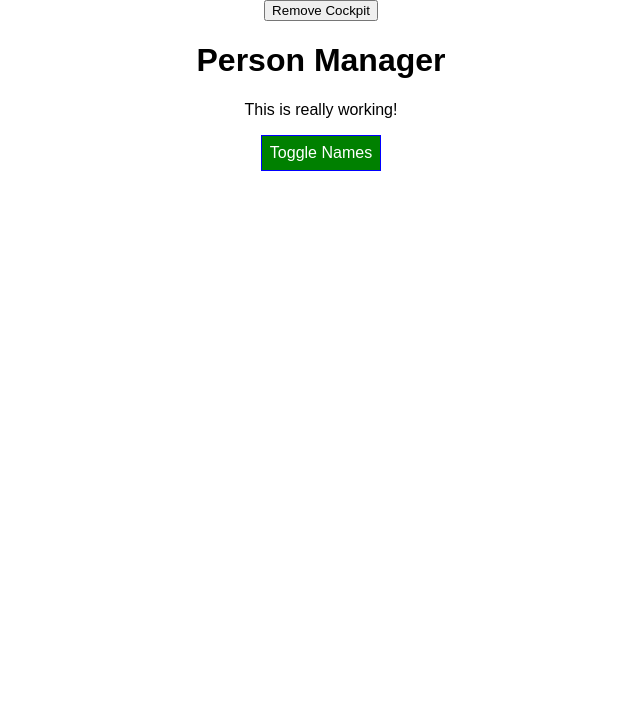
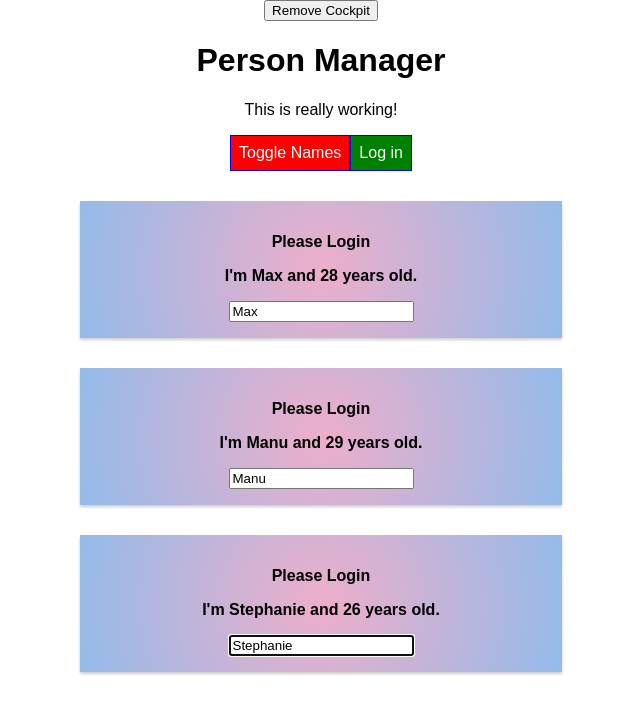
Before and after one commit to keerthinaik/react-complete-guide, a React app: page / in a window 1280 px wide. Shown: the top 714 px of the page, without its empty margins (319-959 px from the left). Built offline with nearby package versions, Linux system fonts and the light colour scheme.

Commit message:
created context based authentication

```diff
--- a/package.json
+++ b/package.json
@@ -31,6 +31,7 @@
     "postcss-flexbugs-fixes": "3.2.0",
     "postcss-loader": "2.0.8",
     "promise": "8.0.1",
+    "prop-types": "^15.7.2",
     "radium": "^0.26.0",
     "raf": "3.4.0",
     "react": "^16.13.1",
--- a/src/Cockpit/Cockpit.js
+++ b/src/Cockpit/Cockpit.js
@@ -1,7 +1,11 @@
-import React, { useEffect } from 'react';
+import React, { useEffect, useRef, useContext } from 'react';
 import classes from "./Cockpit.css";
+import AuthContext from '../context/auth-context'
 
 const cockpit = ( props ) => {
+
+    const toggleButtonRef = useRef(null);
+    const authContext = useContext(AuthContext);
 
     useEffect(() => {
         // runs when component is mounted
@@ -11,6 +15,7 @@ const cockpit = ( props ) => {
         const timer = setTimeout(() => {
             alert('saved data to cloud');
         }, 2000);
+        toggleButtonRef.current.click();
         return () => {
             // runs when component is unmounted
             clearTimeout(timer);
@@ -37,9 +42,11 @@ const cockpit = ( props ) => {
             <h1>{props.title}</h1>
             <p className={assignedClasses.join(' ')}>This is really working!</p>
             <button
+                ref={toggleButtonRef}
                 className={btnClass}
                 onClick={props.clicked}>Toggle Names
             </button>
+            <button onClick={authContext.login}>Log in</button>
         </div>
     );
 };
--- a/src/components/Persons/Person/Person.css
+++ b/src/components/Persons/Person/Person.css
@@ -1,10 +1,11 @@
 .Person {
     width: 60%;
-    margin: auto;
-    border: 1px solid orangered;
+    margin: 30px auto;
     box-shadow: 0 2px 3px #ccc;
     padding: 16px;
     text-align: center;
+    font-weight: bold;
+    background: radial-gradient(circle, rgba(238,174,202,1) 0%, rgba(148,187,233,1) 100%);
 }
 
 @media (min-width: 500px) {
--- a/src/components/Persons/Person/Person.js
+++ b/src/components/Persons/Person/Person.js
@@ -1,17 +1,47 @@
-import React, { Fragment } from 'react';
-// import classes from './Person.css'
+import React, { Component } from 'react';
+import classes from './Person.css'
+import PropTypes from 'prop-types'
 import Aux from '../../../hoc/Auxilary'
+import withClass from '../../../hoc/WithClass'
+import AuthContext from '../../../context/auth-context'
 
-const person = (props) => {
-    console.log('[Person.js] render');
-    return (
-        // <div className={classes.Person}>
-        <Fragment>
-            <p onClick={props.clicked}>I'm {props.name} and {props.age} years old.</p>
-            <input type="text" onChange={props.changed} value={props.name}/>
-        </Fragment>
-        // </div>
-    )
+class Person extends Component {
+
+    constructor(props) {
+        super(props);
+        this.inputElementRef = React.createRef();
+    }
+
+    static contextType = AuthContext;
+
+    componentDidMount() {
+        this.inputElementRef.current.focus();
+        console.log(this.context.authenticated);
+    }
+
+    render() {
+        console.log('[Person.js] render');
+        return (
+            <Aux>
+
+                        {this.context.authenticated ? <p> Authenticated </p> : <p> Please Login </p>}
+
+                <p onClick={this.props.clicked}>I'm {this.props.name} and {this.props.age} years old.</p>
+                <input
+                ref={this.inputElementRef}
+                type="text"
+                onChange={this.props.changed}
+                value={this.props.name}/>
+            </Aux>
+        )
+    }
+}
+
+Person.propTypes = {
+    clicked: PropTypes.func,
+    name: PropTypes.string,
+    age: PropTypes.number,
+    changed: PropTypes.func
 };
 
-export default person;
+export default withClass(Person, classes.Person);
--- a/src/containers/App.js
+++ b/src/containers/App.js
@@ -2,6 +2,9 @@ import React, {Component} from 'react';
 import classes from './App.css';
 import Persons from '../components/Persons/Persons'
 import Cockpit from '../Cockpit/Cockpit'
+import withClass from '../hoc/WithClass'
+import Aux from '../hoc/Auxilary'
+import AuthContext from '../context/auth-context'
 
 class App extends Component {
 
@@ -10,7 +13,7 @@ class App extends Component {
         console.log('[App.js] constructor');
     }
 
-    static getDerivedStateFromProps(props, state){
+    static getDerivedStateFromProps(props, state) {
         console.log('[App.js] getDerivedStateFromProps', props);
         return state;
     }
@@ -37,7 +40,9 @@ class App extends Component {
         ],
         otherState: 'Some other value',
         showPersons: false,
-        showCockpit: true
+        showCockpit: true,
+        changeCounter: 0,
+        authenticated: false
     };
 
     //state change handlers
@@ -55,8 +60,11 @@ class App extends Component {
         const persons = [...this.state.persons];
         persons[personIndex] = person;
 
-        this.setState({
-            persons: persons
+        this.setState((prevState, props) => {
+            return {
+                persons: persons,
+                changeCounter: prevState.changeCounter + 1
+            };
         });
 
     };
@@ -79,6 +87,12 @@ class App extends Component {
         });
     };
 
+    loginHandler = () => {
+        this.setState({
+            authenticated: true
+        })
+    }
+
     render() {
         console.log('[App.js] render');
         let persons = null;
@@ -88,18 +102,25 @@ class App extends Component {
                 <Persons
                     persons={this.state.persons}
                     clicked={this.deletePersonHandler}
-                    changed={this.nameChangedHandler}/>
+                    changed={this.nameChangedHandler}
+                    isAuthenticated={this.state.authenticated}
+                />
             );
         }
 
 
         return (
-            <div className={classes.App}>
+            <Aux>
                 <button onClick={() => {
                     this.setState({
                         showCockpit: false
                     });
-                }}>Remove Cockpit</button>
+                }}>Remove Cockpit
+                </button>
+                <AuthContext.Provider value={{
+                    authenticated: this.state.authenticated,
+                    login: this.loginHandler
+                }} >
                     {this.state.showCockpit ?
                         <Cockpit personsLength={this.state.persons.length}
                                  showPersons={this.state.showPersons}
@@ -108,9 +129,10 @@ class App extends Component {
                         /> : null
                     }
                     {persons}
-            </div>
+                </AuthContext.Provider>
+            </Aux>
         );
     }
 }
 
-export default App;
+export default withClass(App, classes.App);
--- /dev/null
+++ b/src/context/auth-context.js
@@ -0,0 +1,8 @@
+import React from 'react'
+
+const authContext = React.createContext({
+    authenticated: false,
+    login: () => {}
+});
+
+export default authContext;
--- /dev/null
+++ b/src/hoc/WithClass.js
@@ -0,0 +1,18 @@
+import React from 'react'
+
+// const withClass = props => (
+//     <div className={props.classes}>
+//         {props.children}
+//     </div>
+// );
+
+// another syntax for creating hoc
+const withClass = (WrappedComponent, className) => {
+    return props => (
+        <div className={className}>
+            <WrappedComponent {...props}/>
+        </div>
+    )
+};
+
+export default withClass;
```
Lines whose indentation alone changed are shown as unchanged.
